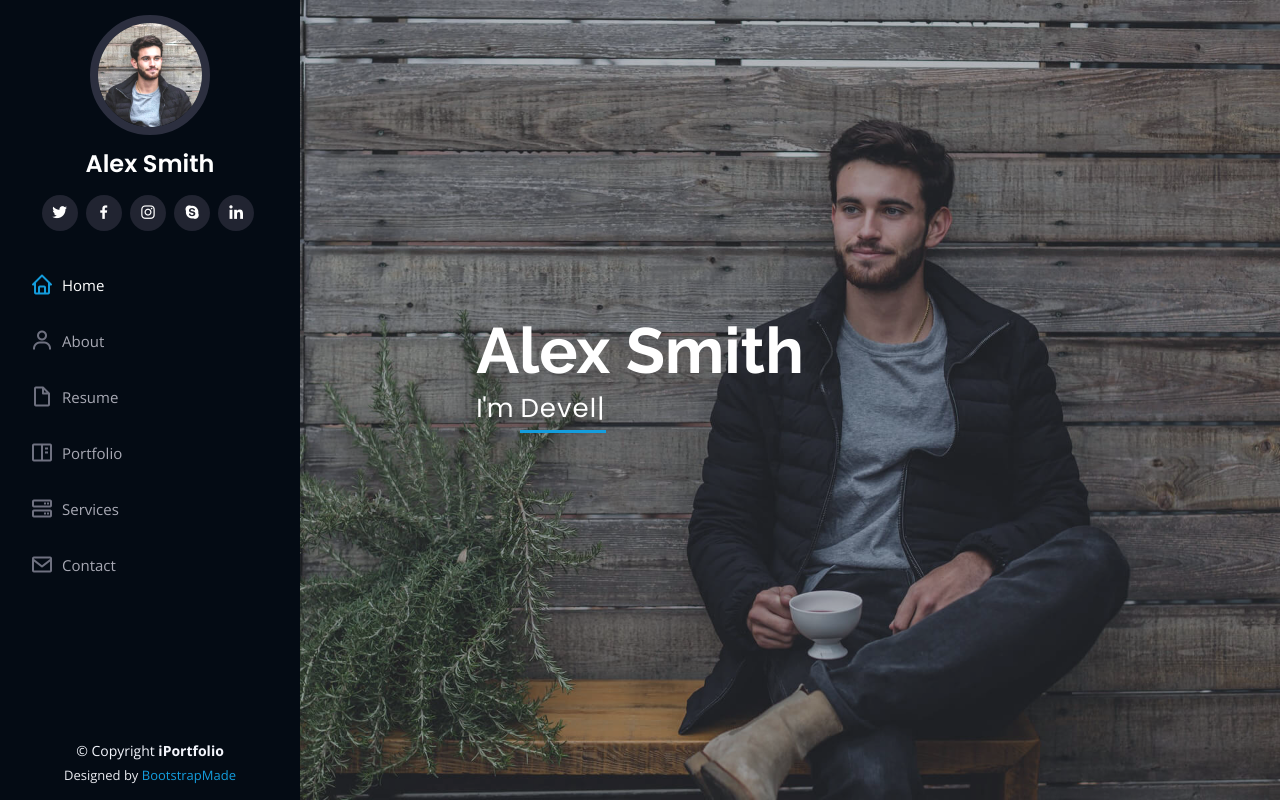
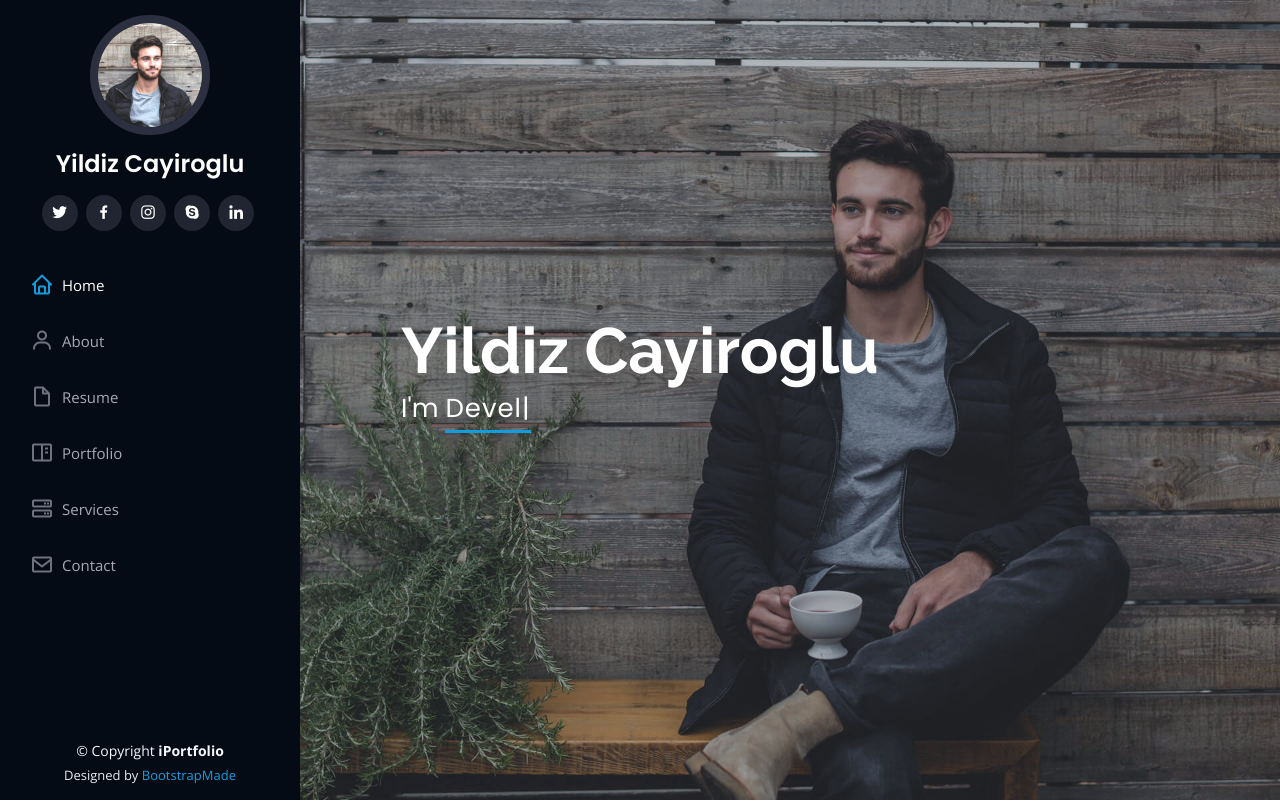
Before and after one commit to yildizcayiroglu/first-web-page.github.io, a plain HTML site: page index.html in a window 1280 px wide. Shown: the top 802 px of the page. Drawn offline with nearby package versions, Linux system fonts and the light colour scheme.

Commit message:
isim degistirildi.

```diff
--- a/index.html
+++ b/index.html
@@ -46,7 +46,7 @@
 
       <div class="profile">
         <img src="assets/img/profile-img.jpg" alt="" class="img-fluid rounded-circle">
-        <h1 class="text-light"><a href="index.html">Alex Smith</a></h1>
+        <h1 class="text-light"><a href="index.html">Yildiz Cayiroglu</a></h1>
         <div class="social-links mt-3 text-center">
           <a href="#" class="twitter"><i class="bx bxl-twitter"></i></a>
           <a href="#" class="facebook"><i class="bx bxl-facebook"></i></a>
@@ -72,7 +72,7 @@
   <!-- ======= Hero Section ======= -->
   <section id="hero" class="d-flex flex-column justify-content-center align-items-center">
     <div class="hero-container" data-aos="fade-in">
-      <h1>Alex Smith</h1>
+      <h1>Yildiz Cayiroglu</h1>
       <p>I'm <span class="typed" data-typed-items="Designer, Developer, Freelancer, Photographer"></span></p>
     </div>
   </section><!-- End Hero -->
```
